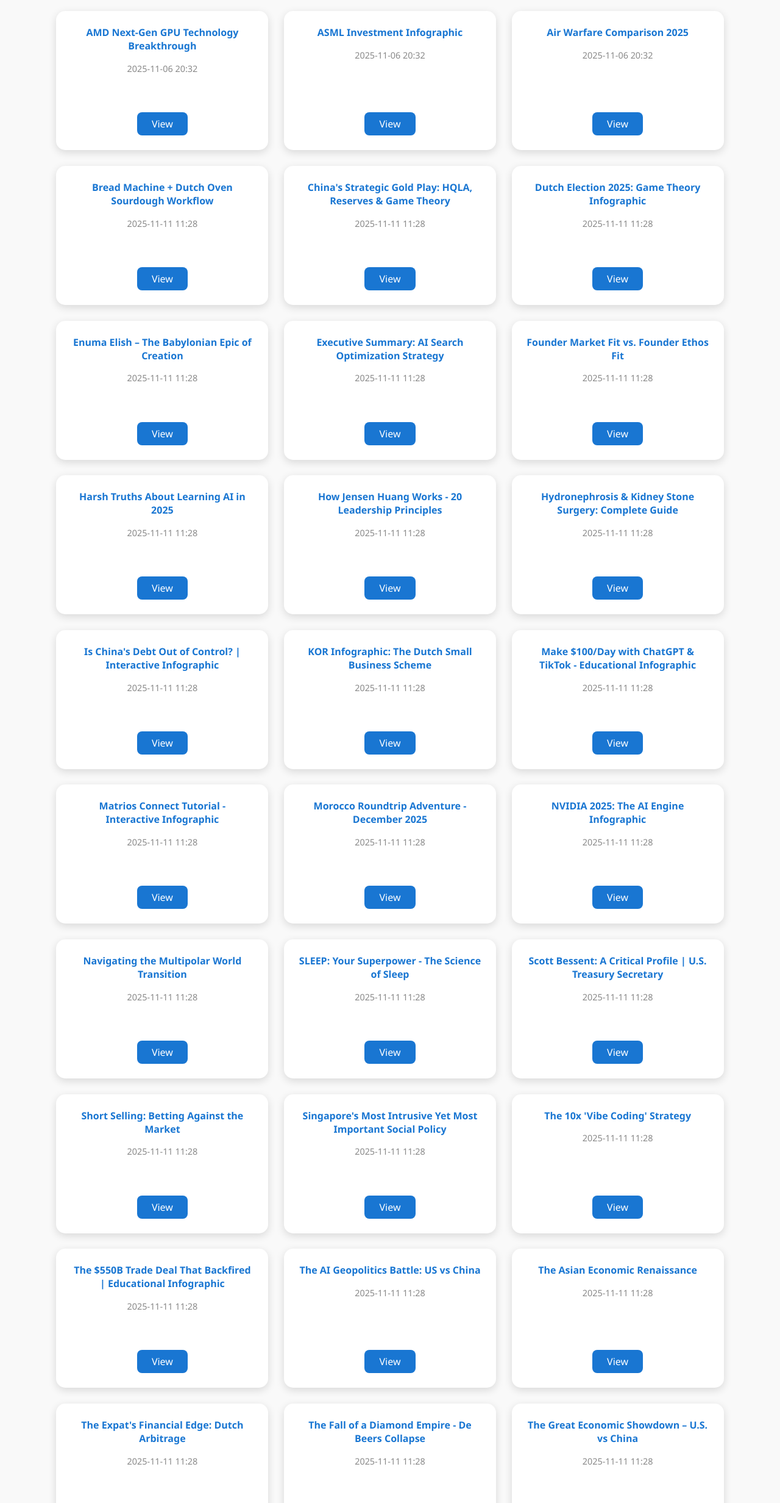
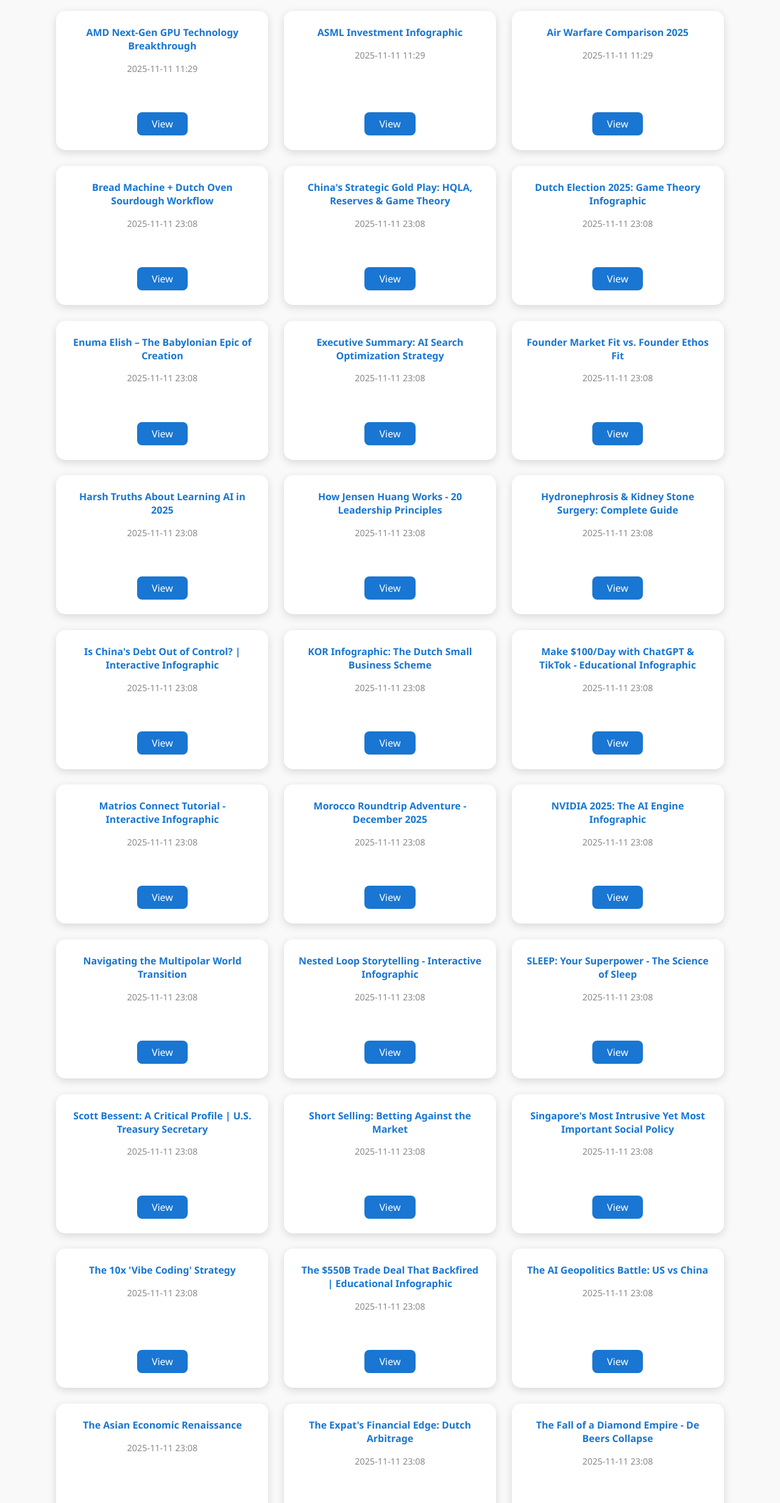
Before and after one commit to H791245/archive, a plain HTML site: page docs/index.html in a window 1280 px wide. Shown: the part 93-2557 px from the top of the page at 61% size. Drawn offline with Linux system fonts and the light colour scheme.

Commit message:
Rebuilding sitemap

```diff
--- a/docs/index.html
+++ b/docs/index.html
@@ -20,44 +20,45 @@ h1 { text-align: center; color: #333; }
 <body>
 <h1>Infographic Archive</h1>
 <div class="grid">
-<div class='card'><div class='card-title'>AMD Next-Gen GPU Technology Breakthrough</div><div class='card-date'>2025-11-06 20:32</div><a class='card-link' href='AMD_Next-Gen_GPU_Technology_Breakthrough/index.html'>View</a></div>
-<div class='card'><div class='card-title'>ASML Investment Infographic</div><div class='card-date'>2025-11-06 20:32</div><a class='card-link' href='ASML_Investment_Infographic/index.html'>View</a></div>
-<div class='card'><div class='card-title'>Air Warfare Comparison 2025</div><div class='card-date'>2025-11-06 20:32</div><a class='card-link' href='Air_Warfare_Comparison_2025/index.html'>View</a></div>
-<div class='card'><div class='card-title'>Bread Machine + Dutch Oven Sourdough Workflow</div><div class='card-date'>2025-11-11 11:28</div><a class='card-link' href='Bread_Machine__Dutch_Oven_Sourdough_Workflow/index.html'>View</a></div>
-<div class='card'><div class='card-title'>China's Strategic Gold Play: HQLA, Reserves &amp; Game Theory</div><div class='card-date'>2025-11-11 11:28</div><a class='card-link' href='Chinas_Strategic_Gold_Play_HQLA_Reserves_amp_Game_Theory/index.html'>View</a></div>
-<div class='card'><div class='card-title'>Dutch Election 2025: Game Theory Infographic</div><div class='card-date'>2025-11-11 11:28</div><a class='card-link' href='Dutch_Election_2025_Game_Theory_Infographic/index.html'>View</a></div>
-<div class='card'><div class='card-title'>Enuma Elish – The Babylonian Epic of Creation</div><div class='card-date'>2025-11-11 11:28</div><a class='card-link' href='Enuma_Elish__The_Babylonian_Epic_of_Creation/index.html'>View</a></div>
-<div class='card'><div class='card-title'>Executive Summary: AI Search Optimization Strategy</div><div class='card-date'>2025-11-11 11:28</div><a class='card-link' href='Executive_Summary_AI_Search_Optimization_Strategy/index.html'>View</a></div>
-<div class='card'><div class='card-title'>Founder Market Fit vs. Founder Ethos Fit</div><div class='card-date'>2025-11-11 11:28</div><a class='card-link' href='Founder_Market_Fit_vs_Founder_Ethos_Fit/index.html'>View</a></div>
-<div class='card'><div class='card-title'>Harsh Truths About Learning AI in 2025</div><div class='card-date'>2025-11-11 11:28</div><a class='card-link' href='Harsh_Truths_About_Learning_AI_in_2025/index.html'>View</a></div>
-<div class='card'><div class='card-title'>How Jensen Huang Works - 20 Leadership Principles</div><div class='card-date'>2025-11-11 11:28</div><a class='card-link' href='How_Jensen_Huang_Works_-_20_Leadership_Principles/index.html'>View</a></div>
-<div class='card'><div class='card-title'>Hydronephrosis &amp; Kidney Stone Surgery: Complete Guide</div><div class='card-date'>2025-11-11 11:28</div><a class='card-link' href='Hydronephrosis_amp_Kidney_Stone_Surgery_Complete_Guide/index.html'>View</a></div>
-<div class='card'><div class='card-title'>Is China's Debt Out of Control? | Interactive Infographic</div><div class='card-date'>2025-11-11 11:28</div><a class='card-link' href='Is_Chinas_Debt_Out_of_Control__Interactive_Infographic/index.html'>View</a></div>
-<div class='card'><div class='card-title'>KOR Infographic: The Dutch Small Business Scheme</div><div class='card-date'>2025-11-11 11:28</div><a class='card-link' href='KOR_Infographic_The_Dutch_Small_Business_Scheme/index.html'>View</a></div>
-<div class='card'><div class='card-title'>Make $100/Day with ChatGPT &amp; TikTok - Educational Infographic</div><div class='card-date'>2025-11-11 11:28</div><a class='card-link' href='Make_100Day_with_ChatGPT_amp_TikTok_-_Educational_Infographic/index.html'>View</a></div>
-<div class='card'><div class='card-title'>Matrios Connect Tutorial - Interactive Infographic</div><div class='card-date'>2025-11-11 11:28</div><a class='card-link' href='Matrios_Connect_Tutorial_-_Interactive_Infographic/index.html'>View</a></div>
-<div class='card'><div class='card-title'>Morocco Roundtrip Adventure - December 2025</div><div class='card-date'>2025-11-11 11:28</div><a class='card-link' href='Morocco_Roundtrip_Adventure_-_December_2025/index.html'>View</a></div>
-<div class='card'><div class='card-title'>NVIDIA 2025: The AI Engine Infographic</div><div class='card-date'>2025-11-11 11:28</div><a class='card-link' href='NVIDIA_2025_The_AI_Engine_Infographic/index.html'>View</a></div>
-<div class='card'><div class='card-title'>Navigating the Multipolar World Transition</div><div class='card-date'>2025-11-11 11:28</div><a class='card-link' href='Navigating_the_Multipolar_World_Transition/index.html'>View</a></div>
-<div class='card'><div class='card-title'>SLEEP: Your Superpower - The Science of Sleep</div><div class='card-date'>2025-11-11 11:28</div><a class='card-link' href='SLEEP_Your_Superpower_-_The_Science_of_Sleep/index.html'>View</a></div>
-<div class='card'><div class='card-title'>Scott Bessent: A Critical Profile | U.S. Treasury Secretary</div><div class='card-date'>2025-11-11 11:28</div><a class='card-link' href='Scott_Bessent_A_Critical_Profile__US_Treasury_Secretary/index.html'>View</a></div>
-<div class='card'><div class='card-title'>Short Selling: Betting Against the Market</div><div class='card-date'>2025-11-11 11:28</div><a class='card-link' href='Short_Selling_Betting_Against_the_Market/index.html'>View</a></div>
-<div class='card'><div class='card-title'>Singapore's Most Intrusive Yet Most Important Social Policy</div><div class='card-date'>2025-11-11 11:28</div><a class='card-link' href='Singapores_Most_Intrusive_Yet_Most_Important_Social_Policy/index.html'>View</a></div>
-<div class='card'><div class='card-title'>The 10x 'Vibe Coding' Strategy</div><div class='card-date'>2025-11-11 11:28</div><a class='card-link' href='The_10x_Vibe_Coding_Strategy/index.html'>View</a></div>
-<div class='card'><div class='card-title'>The $550B Trade Deal That Backfired | Educational Infographic</div><div class='card-date'>2025-11-11 11:28</div><a class='card-link' href='The_550B_Trade_Deal_That_Backfired__Educational_Infographic/index.html'>View</a></div>
-<div class='card'><div class='card-title'>The AI Geopolitics Battle: US vs China</div><div class='card-date'>2025-11-11 11:28</div><a class='card-link' href='The_AI_Geopolitics_Battle_US_vs_China/index.html'>View</a></div>
-<div class='card'><div class='card-title'>The Asian Economic Renaissance</div><div class='card-date'>2025-11-11 11:28</div><a class='card-link' href='The_Asian_Economic_Renaissance/index.html'>View</a></div>
-<div class='card'><div class='card-title'>The Expat's Financial Edge: Dutch Arbitrage</div><div class='card-date'>2025-11-11 11:28</div><a class='card-link' href='The_Expats_Financial_Edge_Dutch_Arbitrage/index.html'>View</a></div>
-<div class='card'><div class='card-title'>The Fall of a Diamond Empire - De Beers Collapse</div><div class='card-date'>2025-11-11 11:28</div><a class='card-link' href='The_Fall_of_a_Diamond_Empire_-_De_Beers_Collapse/index.html'>View</a></div>
-<div class='card'><div class='card-title'>The Great Economic Showdown – U.S. vs China</div><div class='card-date'>2025-11-11 11:28</div><a class='card-link' href='The_Great_Economic_Showdown__US_vs_China/index.html'>View</a></div>
-<div class='card'><div class='card-title'>The Mega Shift: China-Russia-India Economic Integration</div><div class='card-date'>2025-11-11 11:28</div><a class='card-link' href='The_Mega_Shift_China-Russia-India_Economic_Integration/index.html'>View</a></div>
-<div class='card'><div class='card-title'>The Psychology Behind Reality TV</div><div class='card-date'>2025-11-11 11:28</div><a class='card-link' href='The_Psychology_Behind_Reality_TV/index.html'>View</a></div>
-<div class='card'><div class='card-title'>The Rare Earth Battle: US vs. China - Trade War Infographic</div><div class='card-date'>2025-11-11 11:28</div><a class='card-link' href='The_Rare_Earth_Battle_US_vs_China_-_Trade_War_Infographic/index.html'>View</a></div>
-<div class='card'><div class='card-title'>The Science of Sleep: Understanding How You Rest</div><div class='card-date'>2025-11-11 11:28</div><a class='card-link' href='The_Science_of_Sleep_Understanding_How_You_Rest/index.html'>View</a></div>
-<div class='card'><div class='card-title'>US-China Trade Relations Evolution: 2018-2025</div><div class='card-date'>2025-11-11 11:28</div><a class='card-link' href='US-China_Trade_Relations_Evolution_2018-2025/index.html'>View</a></div>
-<div class='card'><div class='card-title'>Untitled</div><div class='card-date'>2025-11-11 11:28</div><a class='card-link' href='Untitled/index.html'>View</a></div>
-<div class='card'><div class='card-title'>Wellbeing Benefit — Simple Info Infographic</div><div class='card-date'>2025-11-11 11:28</div><a class='card-link' href='Wellbeing_Benefit__Simple_Info_Infographic/index.html'>View</a></div>
-<div class='card'><div class='card-title'>What is the SCHWA (SJWA) in Dutch?</div><div class='card-date'>2025-11-11 11:28</div><a class='card-link' href='What_is_the_SCHWA_SJWA_in_Dutch/index.html'>View</a></div>
+<div class='card'><div class='card-title'>AMD Next-Gen GPU Technology Breakthrough</div><div class='card-date'>2025-11-11 11:29</div><a class='card-link' href='AMD_Next-Gen_GPU_Technology_Breakthrough/index.html'>View</a></div>
+<div class='card'><div class='card-title'>ASML Investment Infographic</div><div class='card-date'>2025-11-11 11:29</div><a class='card-link' href='ASML_Investment_Infographic/index.html'>View</a></div>
+<div class='card'><div class='card-title'>Air Warfare Comparison 2025</div><div class='card-date'>2025-11-11 11:29</div><a class='card-link' href='Air_Warfare_Comparison_2025/index.html'>View</a></div>
+<div class='card'><div class='card-title'>Bread Machine + Dutch Oven Sourdough Workflow</div><div class='card-date'>2025-11-11 23:08</div><a class='card-link' href='Bread_Machine__Dutch_Oven_Sourdough_Workflow/index.html'>View</a></div>
+<div class='card'><div class='card-title'>China's Strategic Gold Play: HQLA, Reserves &amp; Game Theory</div><div class='card-date'>2025-11-11 23:08</div><a class='card-link' href='Chinas_Strategic_Gold_Play_HQLA_Reserves_amp_Game_Theory/index.html'>View</a></div>
+<div class='card'><div class='card-title'>Dutch Election 2025: Game Theory Infographic</div><div class='card-date'>2025-11-11 23:08</div><a class='card-link' href='Dutch_Election_2025_Game_Theory_Infographic/index.html'>View</a></div>
+<div class='card'><div class='card-title'>Enuma Elish – The Babylonian Epic of Creation</div><div class='card-date'>2025-11-11 23:08</div><a class='card-link' href='Enuma_Elish__The_Babylonian_Epic_of_Creation/index.html'>View</a></div>
+<div class='card'><div class='card-title'>Executive Summary: AI Search Optimization Strategy</div><div class='card-date'>2025-11-11 23:08</div><a class='card-link' href='Executive_Summary_AI_Search_Optimization_Strategy/index.html'>View</a></div>
+<div class='card'><div class='card-title'>Founder Market Fit vs. Founder Ethos Fit</div><div class='card-date'>2025-11-11 23:08</div><a class='card-link' href='Founder_Market_Fit_vs_Founder_Ethos_Fit/index.html'>View</a></div>
+<div class='card'><div class='card-title'>Harsh Truths About Learning AI in 2025</div><div class='card-date'>2025-11-11 23:08</div><a class='card-link' href='Harsh_Truths_About_Learning_AI_in_2025/index.html'>View</a></div>
+<div class='card'><div class='card-title'>How Jensen Huang Works - 20 Leadership Principles</div><div class='card-date'>2025-11-11 23:08</div><a class='card-link' href='How_Jensen_Huang_Works_-_20_Leadership_Principles/index.html'>View</a></div>
+<div class='card'><div class='card-title'>Hydronephrosis &amp; Kidney Stone Surgery: Complete Guide</div><div class='card-date'>2025-11-11 23:08</div><a class='card-link' href='Hydronephrosis_amp_Kidney_Stone_Surgery_Complete_Guide/index.html'>View</a></div>
+<div class='card'><div class='card-title'>Is China's Debt Out of Control? | Interactive Infographic</div><div class='card-date'>2025-11-11 23:08</div><a class='card-link' href='Is_Chinas_Debt_Out_of_Control__Interactive_Infographic/index.html'>View</a></div>
+<div class='card'><div class='card-title'>KOR Infographic: The Dutch Small Business Scheme</div><div class='card-date'>2025-11-11 23:08</div><a class='card-link' href='KOR_Infographic_The_Dutch_Small_Business_Scheme/index.html'>View</a></div>
+<div class='card'><div class='card-title'>Make $100/Day with ChatGPT &amp; TikTok - Educational Infographic</div><div class='card-date'>2025-11-11 23:08</div><a class='card-link' href='Make_100Day_with_ChatGPT_amp_TikTok_-_Educational_Infographic/index.html'>View</a></div>
+<div class='card'><div class='card-title'>Matrios Connect Tutorial - Interactive Infographic</div><div class='card-date'>2025-11-11 23:08</div><a class='card-link' href='Matrios_Connect_Tutorial_-_Interactive_Infographic/index.html'>View</a></div>
+<div class='card'><div class='card-title'>Morocco Roundtrip Adventure - December 2025</div><div class='card-date'>2025-11-11 23:08</div><a class='card-link' href='Morocco_Roundtrip_Adventure_-_December_2025/index.html'>View</a></div>
+<div class='card'><div class='card-title'>NVIDIA 2025: The AI Engine Infographic</div><div class='card-date'>2025-11-11 23:08</div><a class='card-link' href='NVIDIA_2025_The_AI_Engine_Infographic/index.html'>View</a></div>
+<div class='card'><div class='card-title'>Navigating the Multipolar World Transition</div><div class='card-date'>2025-11-11 23:08</div><a class='card-link' href='Navigating_the_Multipolar_World_Transition/index.html'>View</a></div>
+<div class='card'><div class='card-title'>Nested Loop Storytelling - Interactive Infographic</div><div class='card-date'>2025-11-11 23:08</div><a class='card-link' href='Nested_Loop_Storytelling_-_Interactive_Infographic/index.html'>View</a></div>
+<div class='card'><div class='card-title'>SLEEP: Your Superpower - The Science of Sleep</div><div class='card-date'>2025-11-11 23:08</div><a class='card-link' href='SLEEP_Your_Superpower_-_The_Science_of_Sleep/index.html'>View</a></div>
+<div class='card'><div class='card-title'>Scott Bessent: A Critical Profile | U.S. Treasury Secretary</div><div class='card-date'>2025-11-11 23:08</div><a class='card-link' href='Scott_Bessent_A_Critical_Profile__US_Treasury_Secretary/index.html'>View</a></div>
+<div class='card'><div class='card-title'>Short Selling: Betting Against the Market</div><div class='card-date'>2025-11-11 23:08</div><a class='card-link' href='Short_Selling_Betting_Against_the_Market/index.html'>View</a></div>
+<div class='card'><div class='card-title'>Singapore's Most Intrusive Yet Most Important Social Policy</div><div class='card-date'>2025-11-11 23:08</div><a class='card-link' href='Singapores_Most_Intrusive_Yet_Most_Important_Social_Policy/index.html'>View</a></div>
+<div class='card'><div class='card-title'>The 10x 'Vibe Coding' Strategy</div><div class='card-date'>2025-11-11 23:08</div><a class='card-link' href='The_10x_Vibe_Coding_Strategy/index.html'>View</a></div>
+<div class='card'><div class='card-title'>The $550B Trade Deal That Backfired | Educational Infographic</div><div class='card-date'>2025-11-11 23:08</div><a class='card-link' href='The_550B_Trade_Deal_That_Backfired__Educational_Infographic/index.html'>View</a></div>
+<div class='card'><div class='card-title'>The AI Geopolitics Battle: US vs China</div><div class='card-date'>2025-11-11 23:08</div><a class='card-link' href='The_AI_Geopolitics_Battle_US_vs_China/index.html'>View</a></div>
+<div class='card'><div class='card-title'>The Asian Economic Renaissance</div><div class='card-date'>2025-11-11 23:08</div><a class='card-link' href='The_Asian_Economic_Renaissance/index.html'>View</a></div>
+<div class='card'><div class='card-title'>The Expat's Financial Edge: Dutch Arbitrage</div><div class='card-date'>2025-11-11 23:08</div><a class='card-link' href='The_Expats_Financial_Edge_Dutch_Arbitrage/index.html'>View</a></div>
+<div class='card'><div class='card-title'>The Fall of a Diamond Empire - De Beers Collapse</div><div class='card-date'>2025-11-11 23:08</div><a class='card-link' href='The_Fall_of_a_Diamond_Empire_-_De_Beers_Collapse/index.html'>View</a></div>
+<div class='card'><div class='card-title'>The Great Economic Showdown – U.S. vs China</div><div class='card-date'>2025-11-11 23:08</div><a class='card-link' href='The_Great_Economic_Showdown__US_vs_China/index.html'>View</a></div>
+<div class='card'><div class='card-title'>The Mega Shift: China-Russia-India Economic Integration</div><div class='card-date'>2025-11-11 23:08</div><a class='card-link' href='The_Mega_Shift_China-Russia-India_Economic_Integration/index.html'>View</a></div>
+<div class='card'><div class='card-title'>The Psychology Behind Reality TV</div><div class='card-date'>2025-11-11 23:08</div><a class='card-link' href='The_Psychology_Behind_Reality_TV/index.html'>View</a></div>
+<div class='card'><div class='card-title'>The Rare Earth Battle: US vs. China - Trade War Infographic</div><div class='card-date'>2025-11-11 23:08</div><a class='card-link' href='The_Rare_Earth_Battle_US_vs_China_-_Trade_War_Infographic/index.html'>View</a></div>
+<div class='card'><div class='card-title'>The Science of Sleep: Understanding How You Rest</div><div class='card-date'>2025-11-11 23:08</div><a class='card-link' href='The_Science_of_Sleep_Understanding_How_You_Rest/index.html'>View</a></div>
+<div class='card'><div class='card-title'>US-China Trade Relations Evolution: 2018-2025</div><div class='card-date'>2025-11-11 23:08</div><a class='card-link' href='US-China_Trade_Relations_Evolution_2018-2025/index.html'>View</a></div>
+<div class='card'><div class='card-title'>Untitled</div><div class='card-date'>2025-11-11 23:08</div><a class='card-link' href='Untitled/index.html'>View</a></div>
+<div class='card'><div class='card-title'>Wellbeing Benefit — Simple Info Infographic</div><div class='card-date'>2025-11-11 23:08</div><a class='card-link' href='Wellbeing_Benefit__Simple_Info_Infographic/index.html'>View</a></div>
+<div class='card'><div class='card-title'>What is the SCHWA (SJWA) in Dutch?</div><div class='card-date'>2025-11-11 23:08</div><a class='card-link' href='What_is_the_SCHWA_SJWA_in_Dutch/index.html'>View</a></div>
 </div>
 </body>
 </html>
```
